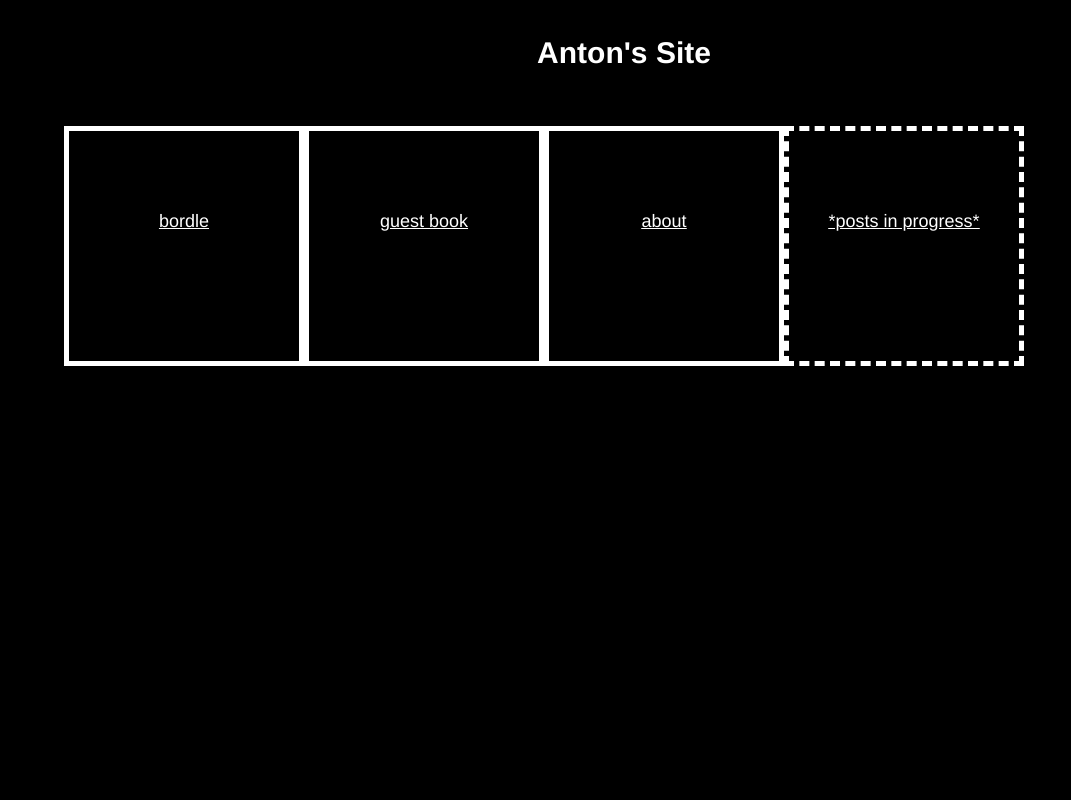
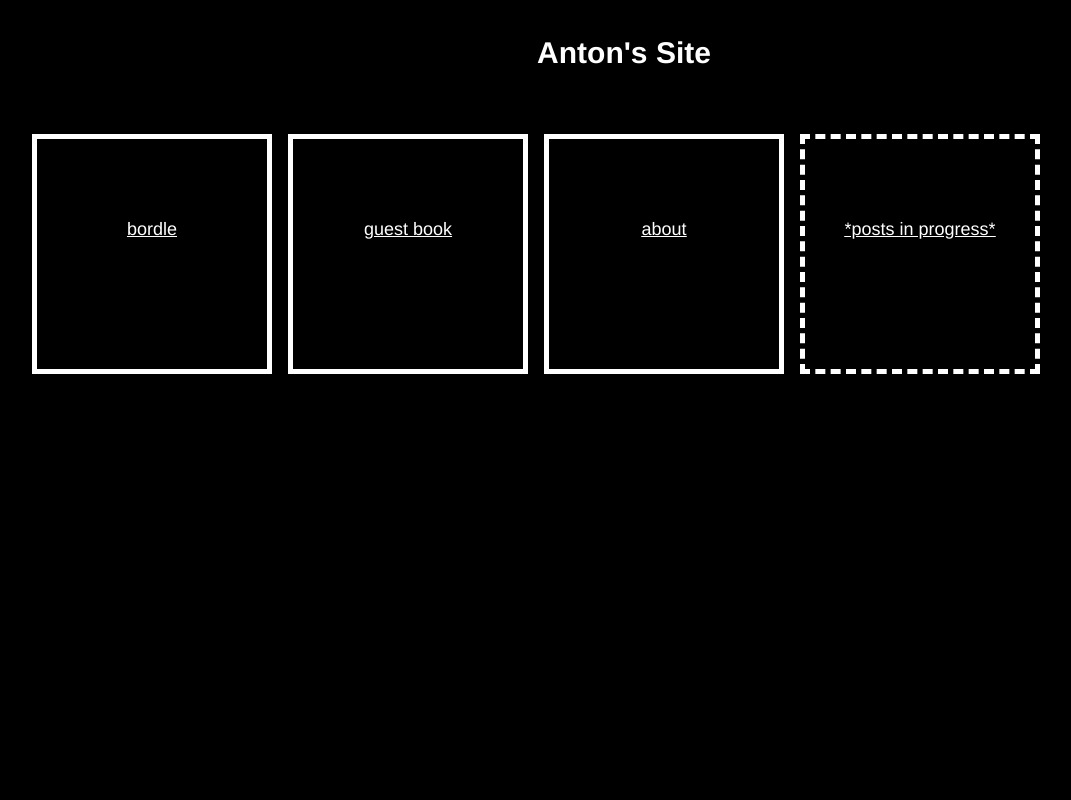
Before and after one commit to AntonGomes/site, a Next.js app: page / in a window 1280 px wide. Shown: the top 800 px of the page, without its empty margins (16-1087 px from the left). Built offline with nearby package versions, Linux system fonts and the light colour scheme.

Commit message:
lighthouse accesibilty 100 baby

```diff
--- a/components/default.jsx
+++ b/components/default.jsx
@@ -1,11 +1,16 @@
 import styles from "../styles/default.module.css"
 import Footer from "./footer.js"
 import Link from 'next/link'
+import {useEffect} from 'react'
 
 export default function Default(props) {
+	useEffect(() => {
+        document.documentElement.lang = 'en'
+    });
 	return (
 		<div>
 		<title>Anton's Site</title>
+		<meta name="description" content="Anton Gomes' portfolio site. Includes tutorials, writings and spare-time projects (inlcuding Bordle - The Cure for Boredom)." />
 		<h1 className={styles.head}><Link href="./">Anton's Site</Link></h1>
 		<div className={styles.body}>
 		{props.children}
--- a/pages/curriculum-vitae.js
+++ b/pages/curriculum-vitae.js
@@ -37,6 +37,9 @@ export default function cv() {
 
         <div id="skills">
         <h2>Skills</h2>
+        <p>I don't like quantify my own skill level as I don't think there is an accurate scale to compare myself to. Instead I'll explain why, how and what skills are: </p>
+        <strong>Javascript and Reactjs</strong>
+        <ul><li>When I started to become mroe serious about pursuing a career in onformatics, the importance of a good portfolio site became vividly apparant. I came upon React when I came to university, and seeing as I had been wanting to learn Javascript, ReactJs was an obvious choice for my next project. I began with only basic HTML and CSS knowledge but have gradually built up a repotoire of web development skills. I now have no issua in building a good-looking, well-fucntioning website. This site itself has </li></ul>
         </div>
 
         <div id="ed">
--- a/pages/index.js
+++ b/pages/index.js
@@ -7,12 +7,12 @@ export default function Home() {
 
   return (
       <Default>
-      <ul className={styles.landing}>
+      <div className={styles.landing}>
       <div><Link href = "./bordle">bordle</Link></div>
       <div><Link href = "./draw">guest book</Link></div>
       <div><Link href = "./about">about</Link></div>
       <div className={styles.posts}><Link href = "./posts" >*posts in progress*</Link></div>
-      </ul>
+      </div>
       </Default>
   )
 }
--- a/styles/index.module.css
+++ b/styles/index.module.css
@@ -1,10 +1,13 @@
 .landing {
     display: flex;
     flex-wrap: wrap;
+    justify-content: space-around;
+    float: left;
 }
 
 .landing div {
     padding: 10vh 0;
+    margin: 1vh;
     text-align: center;
     border: 5px solid white;
     height: 30vh;
@@ -14,18 +17,11 @@
 }
 
 .landing a {
-    text-decoration: underline;
     color: white;
 }
 
 .landing .posts {
-    padding: 10vh 0;
-    text-align: center;
     border: 5px dashed white;
-    height: 30vh;
-    width: 30vh;
-    text-decoration: underline;
-    color: white;
 }
 
 .landing a:hover {
```
Lines whose indentation alone changed are shown as unchanged.
